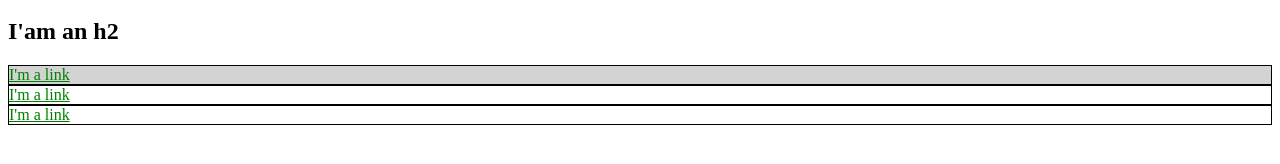
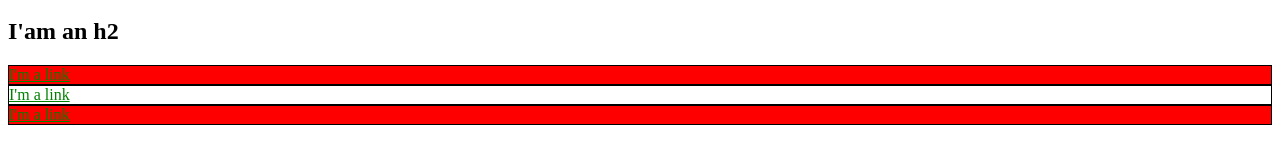
Before and after one commit to markokratos0918/learning-css, a plain HTML site: page index.html in a window 1280 px wide. Shown: the part 136-300 px from the top of the page. Drawn offline with Linux system fonts and the light colour scheme.

Commit message:
adding specificity hiearchy id, class, inline style etc

```diff
--- a/index.html
+++ b/index.html
@@ -24,6 +24,12 @@
         .bio-box a {
           color: green;
         }
+        .alert {
+          background: red;
+        }
+        #exec-bio.alert {
+          background: #ff0000;
+        }
 
     </style>
   </head>
@@ -41,15 +47,14 @@
       </li>
     </ul>
     <h2>I'am an h2</h2>
-    <div id="exec-bio" class="bio-box">
+    <div id="exec-bio" class="bio-box alert">
       <a href="https://https://example.com/">I'm a link</a>
     </div>
     <div class="bio-box">
       <a href="https://https://example.com/">I'm a link</a>
     </div>
-    <div class="bio-box">
+    <div class="bio-box alert">
       <a href="https://https://example.com/">I'm a link</a>
-
-    </div>
+   </div>
   </body>
 </html>
```
